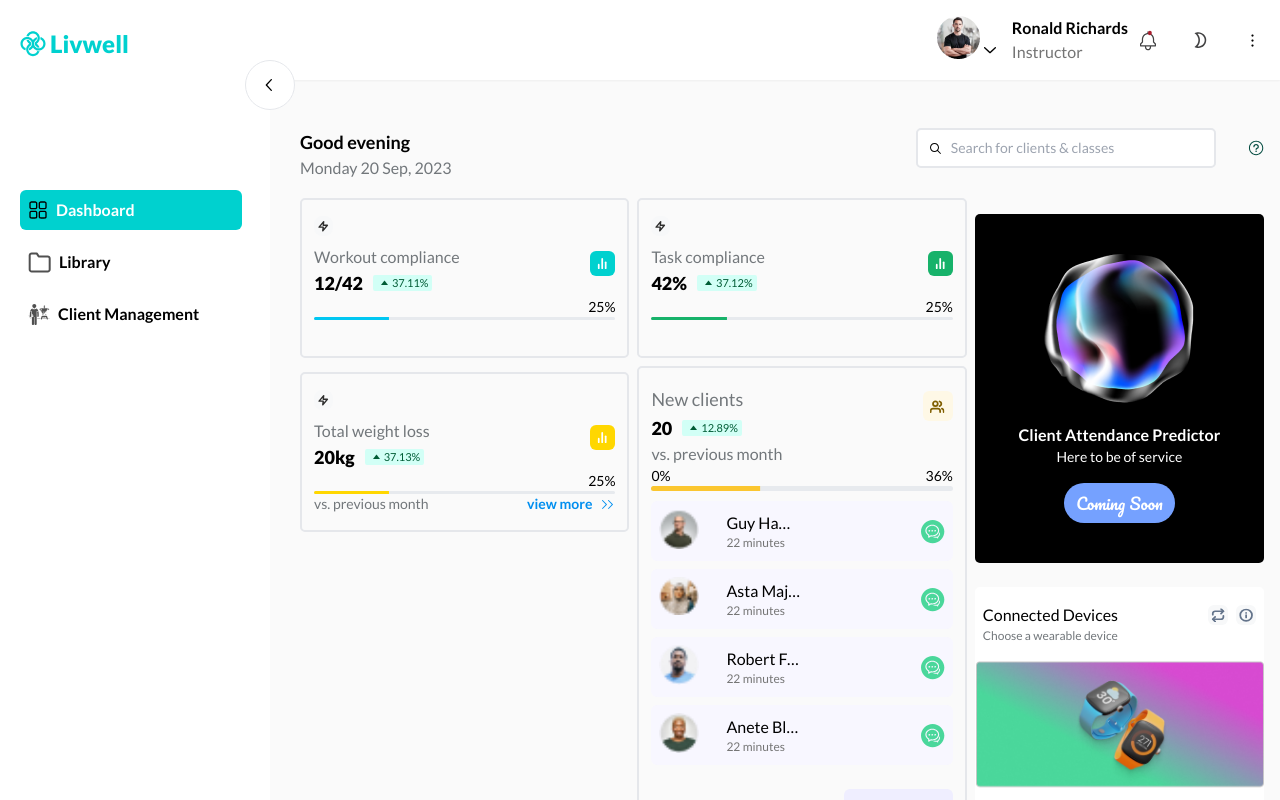
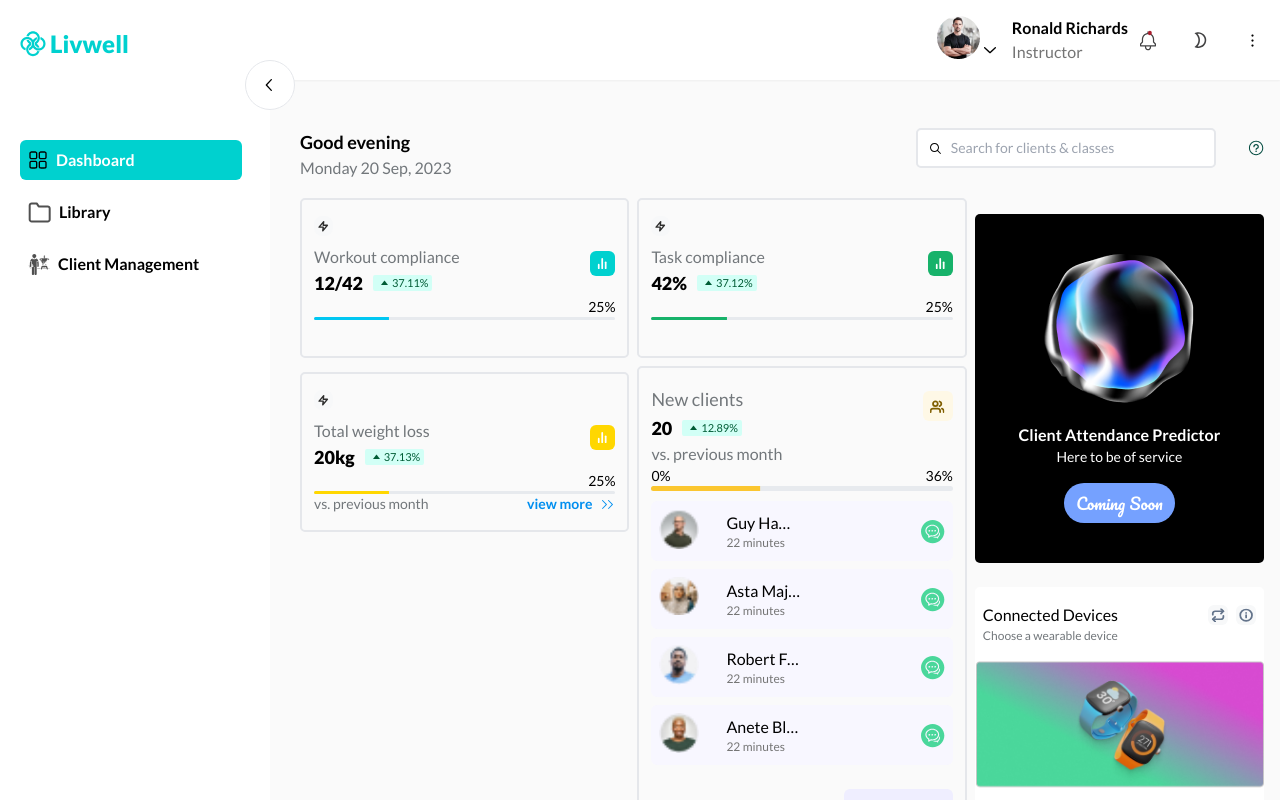
Before and after one commit to payn33/frontend-assessment, a Next.js app: page / in a window 1280 px wide. Shown: the top 800 px of the page. Built offline with nearby package versions, Linux system fonts and the light colour scheme.

Commit message:
refactor: minor ui changes

```diff
--- a/src/app/_components/sidebar.tsx
+++ b/src/app/_components/sidebar.tsx
@@ -74,7 +74,7 @@ export default function Sidebar({ close, handleClose }: Props) {
         />
       </div>
 
-      <div className={`flex flex-col mt-[130px] min-w-[50px]`}>
+      <div className={`flex flex-col mt-[80px] min-w-[50px]`}>
         {texts.nav.map((ctx, idx) => (
           <div
             key={idx}
```
